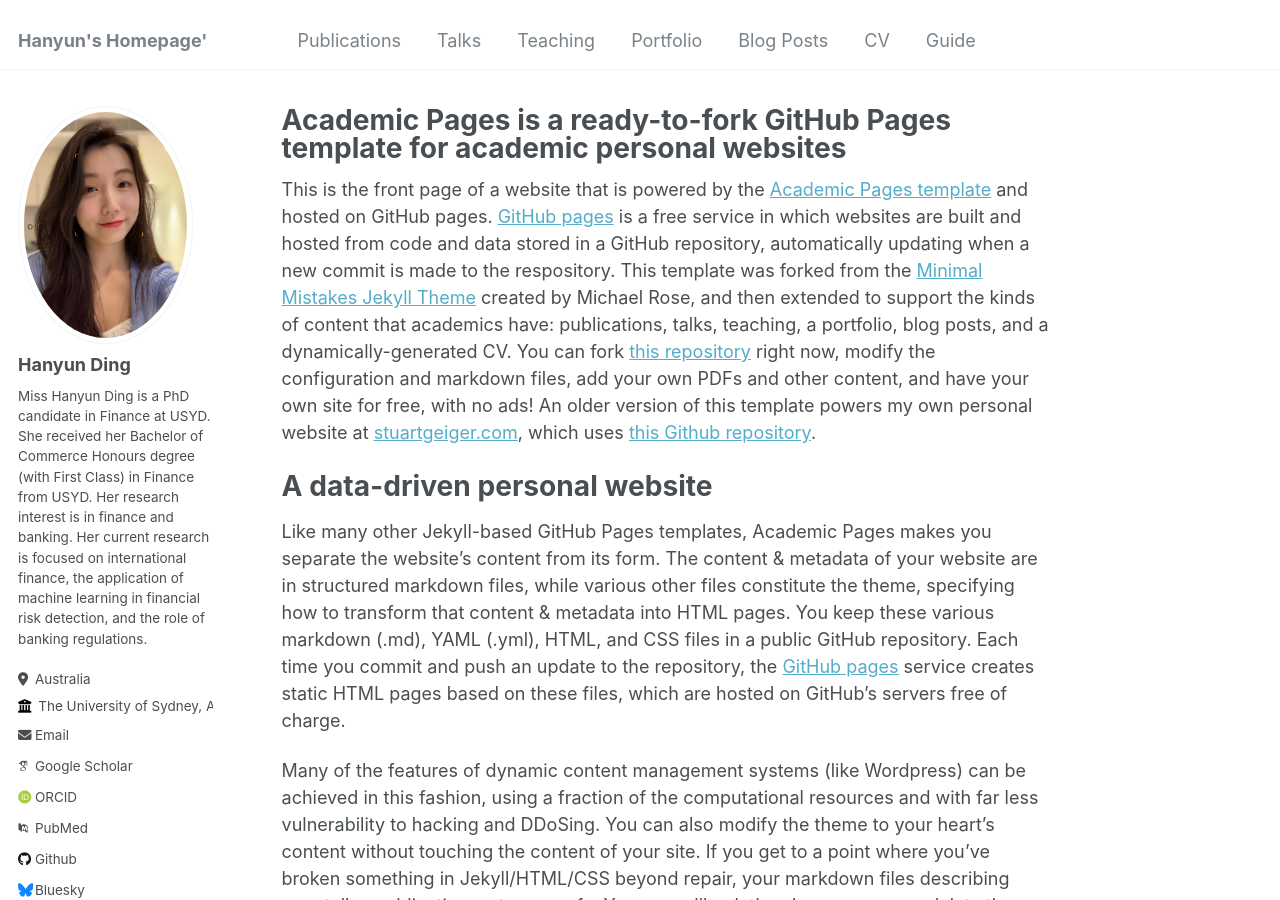
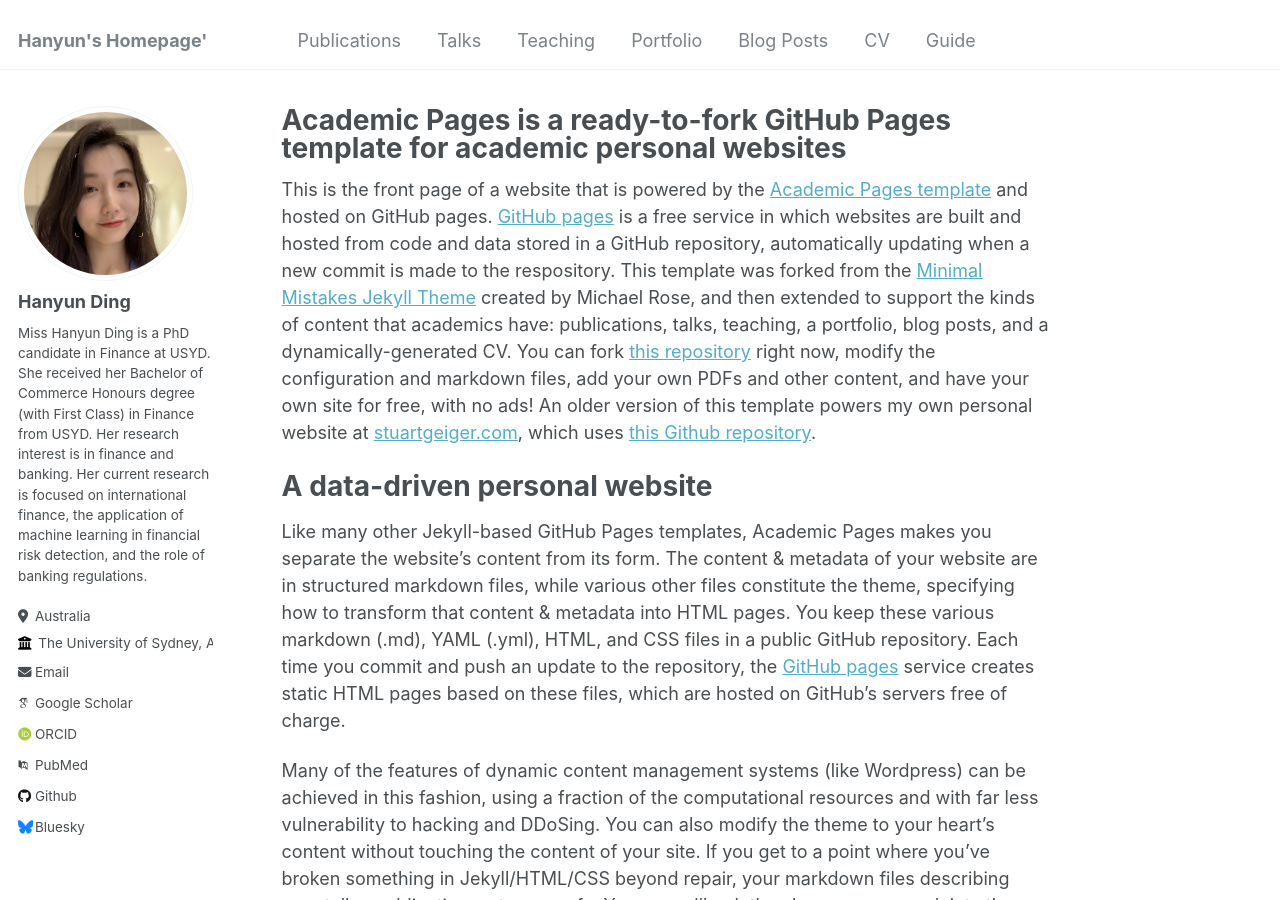
Before and after one commit to hdin0923/hanyun-ding, a Jekyll site: the page built from _pages/about.md, in a window 1280 px wide and 900 px high. Built offline with Jekyll 4.4.1, drawn with Linux system fonts in a browser that asks for light colours; some web fonts are replaced.

Commit message:
fixing-1

```diff
--- a/_config.yml
+++ b/_config.yml
@@ -14,14 +14,14 @@ name                     : &name "Hanyun Ding"
 description              : &description "Miss Hanyun Ding is a PhD candidate in Finance at USYD. She received her Bachelor of Commerce Honours degree (with First Class) in Finance from USYD. Her research interest is in finance and banking. Her current research is focused on international finance, the application of machine learning in financial risk detection, and the role of banking regulations. "
 url                      : https://hanyun-ding.github.io # the base hostname & protocol for your site e.g. "https://mmistakes.github.io"
 baseurl                  : "" # the subpath of your site, e.g. "/blog"
-repository               : "hdin0923hanyun-ding.github.io"
+repository               : "hdin0923/hanyun-ding.github.io"
 
 # Site Author - The following control what appear as part of the author content on the side bar.
 #               If a field is blank the icon and link will not appear, otherwise it will be shown.
 #               Additional customization can be done by editing /_includes/author-profile.html
 author:
   # Biographic information
-  avatar           : "profile.jpg"
+  avatar           : "my-photo.jpg"
   name             : "Hanyun Ding"
   pronouns         : # example: "she/her"
   bio              : "Miss Hanyun Ding is a PhD candidate in Finance at USYD. She received her Bachelor of Commerce Honours degree (with First Class) in Finance from USYD. Her research interest is in finance and banking. Her current research is focused on international finance, the application of machine learning in financial risk detection, and the role of banking regulations. "
```
Also changed, not shown: images/my-photo.jpg (added), images/profile.jpg (deleted).
